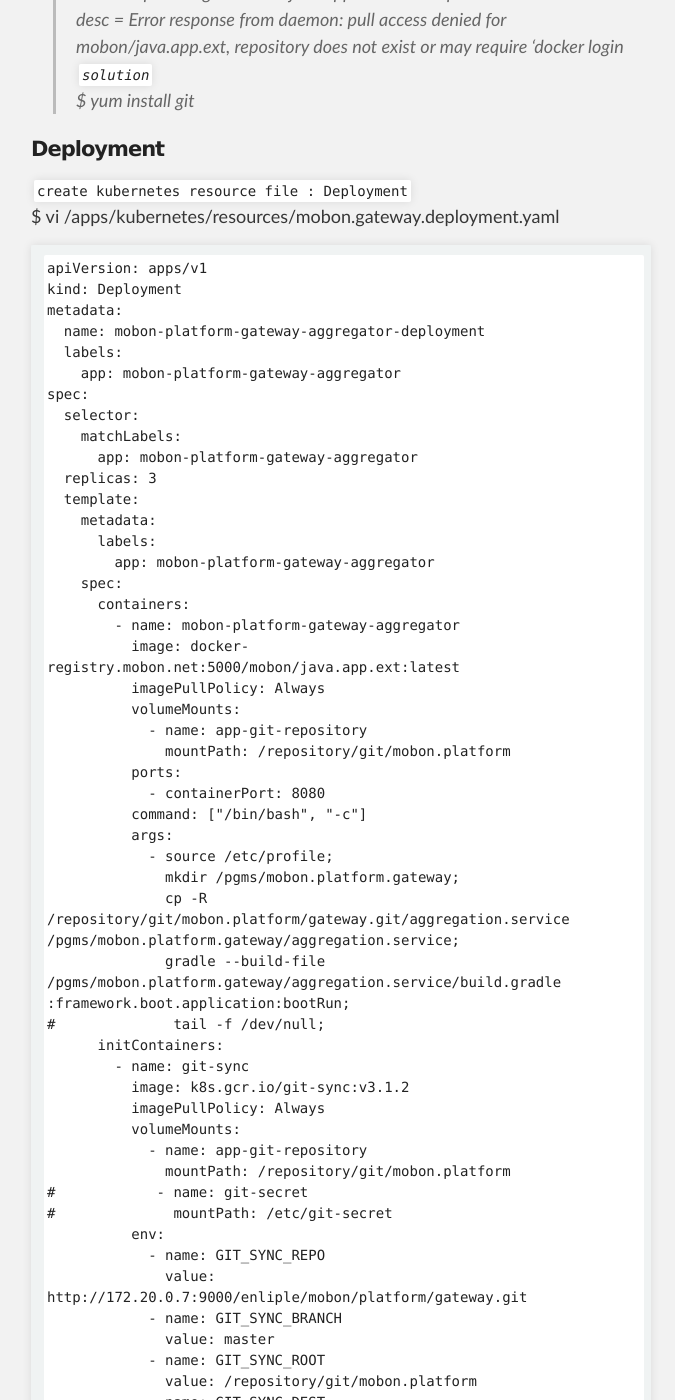
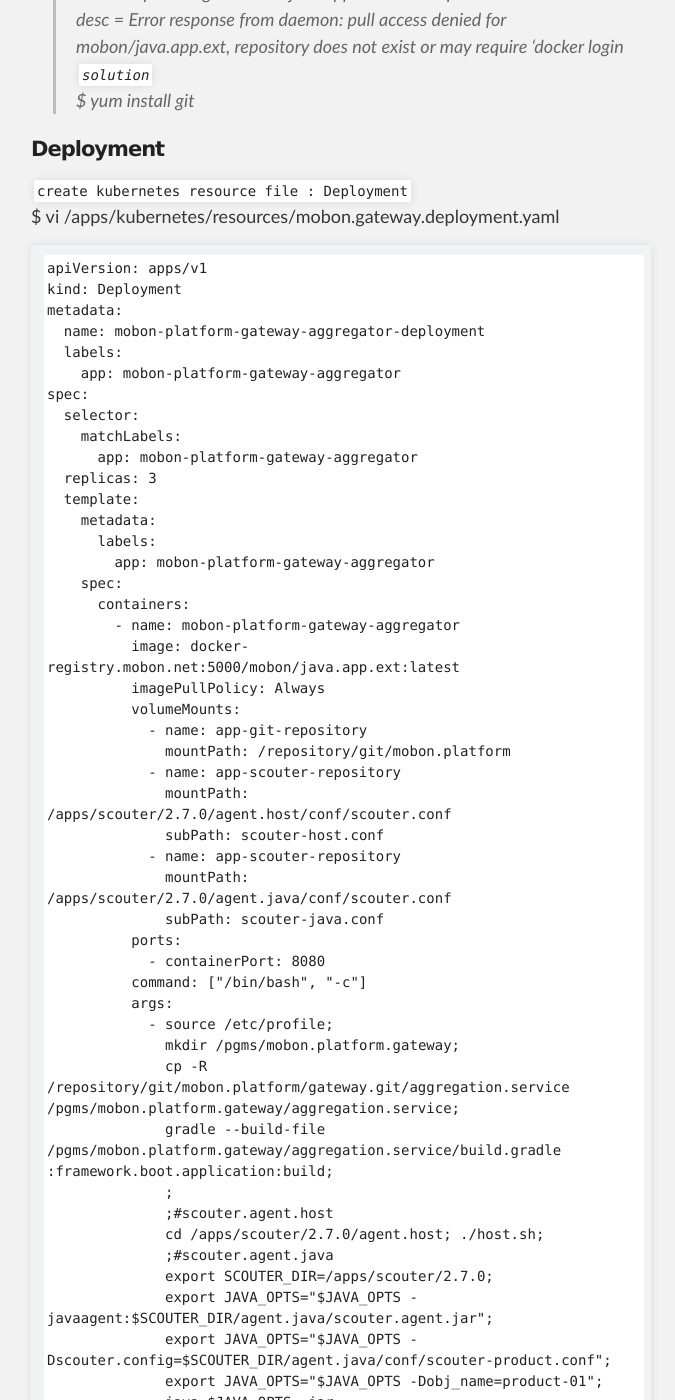
Before and after one commit to unlimited9/unlimited9.github.com, a Jekyll site: the page built from reference.notes/TA/cloud/kubernetes/how.to.deployment.md, in a window 1280 px wide and 1400 px high, scrolled down 961 px. Shown: the whole window, without its empty margins (299-974 px from the left). Built offline with Jekyll 4.4.1, drawn with Linux system fonts in a browser that asks for light colours; our own code applies the rules of GitHub Pages for plain Markdown files; some of the changed text lies outside the part shown.

Commit message:
Update how.to.deployment.md

````diff
--- a/reference.notes/TA/cloud/kubernetes/how.to.deployment.md
+++ b/reference.notes/TA/cloud/kubernetes/how.to.deployment.md
@@ -47,6 +47,12 @@ spec:
           volumeMounts:
             - name: app-git-repository
               mountPath: /repository/git/mobon.platform
+            - name: app-scouter-repository
+              mountPath: /apps/scouter/2.7.0/agent.host/conf/scouter.conf
+              subPath: scouter-host.conf
+            - name: app-scouter-repository
+              mountPath: /apps/scouter/2.7.0/agent.java/conf/scouter.conf
+              subPath: scouter-java.conf
           ports:
             - containerPort: 8080
           command: ["/bin/bash", "-c"]
@@ -54,8 +60,17 @@ spec:
             - source /etc/profile;
               mkdir /pgms/mobon.platform.gateway;
               cp -R /repository/git/mobon.platform/gateway.git/aggregation.service /pgms/mobon.platform.gateway/aggregation.service;
-              gradle --build-file /pgms/mobon.platform.gateway/aggregation.service/build.gradle :framework.boot.application:bootRun;
-#              tail -f /dev/null;
+              gradle --build-file /pgms/mobon.platform.gateway/aggregation.service/build.gradle :framework.boot.application:build;
+              ;
+              ;#scouter.agent.host
+              cd /apps/scouter/2.7.0/agent.host; ./host.sh;
+              ;#scouter.agent.java
+              export SCOUTER_DIR=/apps/scouter/2.7.0;
+              export JAVA_OPTS="$JAVA_OPTS -javaagent:$SCOUTER_DIR/agent.java/scouter.agent.jar";
+              export JAVA_OPTS="$JAVA_OPTS -Dscouter.config=$SCOUTER_DIR/agent.java/conf/scouter-product.conf";
+              export JAVA_OPTS="$JAVA_OPTS -Dobj_name=product-01";
+              java $JAVA_OPTS -jar /pgms/mobon.platform.gateway/aggregation.service/framework.boot.application/build/libs/framework.boot.application-1.0.war
+              tail -f /dev/null;
       initContainers:
         - name: git-sync
           image: k8s.gcr.io/git-sync:v3.1.2
@@ -95,6 +110,10 @@ spec:
 #        secret:
 #          defaultMode: 256
 #          secretName: git-cred # your-ssh-key
+      - name: app-scouter-repository
+        configMap:
+          name: scouter-config
+          defaultMode: "6600"
 ```
 >          - name: GIT_SYNC_USERNAME
 >            valueFrom:
@@ -106,7 +125,6 @@ spec:
 >              secretKeyRef:
 >                name: git-creds
 >                key: password
-
 
 
 > secret을 사용할 경우 아래와 같이 secret을 생성하고 위 주석 제거 및 GIT_SYNC_USERNAME, GIT_SYNC_PASSWORD 주석 처리해서 사용
````
